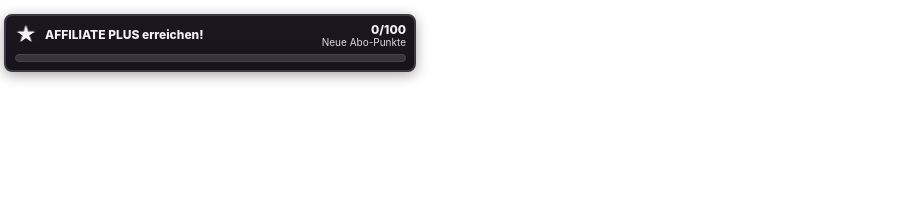
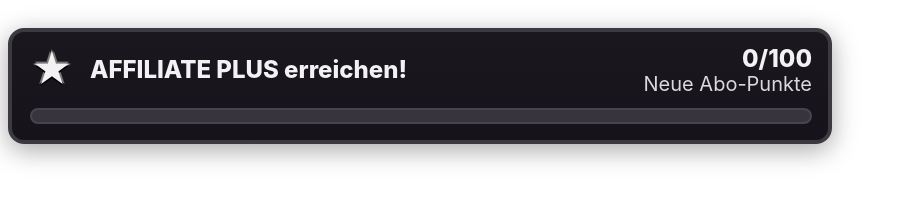
Before and after one commit to LosPoppos/affiliate-plus-tracker, a website: page public/overlay.html in a window 1280 px wide. Shown: the whole page, without its empty margins (0-908 px from the left). Drawn offline with Linux system fonts and the light colour scheme.

Commit message:
Update style.css

```diff
--- a/public/style.css
+++ b/public/style.css
@@ -59,8 +59,8 @@ input:focus{border-color:#6a3cac;box-shadow:0 0 0 3px rgba(145,71,255,.12)}
 .details summary{color:#cfc8d4;font-weight:800;cursor:pointer}
 
 /* OBS overlay */
-.overlay-page{width:420px;height:80px;min-height:80px;overflow:hidden;background:transparent}
-.overlay-page .widget{position:relative;margin:14px 4px 0 4px;width:calc(100% - 8px)}
+.overlay-page{width:840px;height:160px;min-height:160px;overflow:hidden;background:transparent}
+.overlay-page .widget{position:relative;margin:28px 8px 0 8px;width:calc(100% - 16px)}
 .widget{
   width:420px;height:58px;
   border:2px solid #3c3940;
@@ -90,6 +90,56 @@ input:focus{border-color:#6a3cac;box-shadow:0 0 0 3px rgba(145,71,255,.12)}
 .widget-bar{height:8px;border-radius:999px;background:#37343c;border:1px solid #48444d;overflow:hidden}
 .widget-fill{height:100%;width:0;border-radius:999px;background:#bdb9c2;transition:width .45s ease}
 
+/* 2x overlay render resolution overrides */
+.overlay-page .widget{
+  height:116px;
+  border:4px solid #3c3940;
+  border-radius:16px;
+  box-shadow:0 6px 26px rgba(0,0,0,.35);
+  padding:14px 16px 14px 18px;
+}
+.overlay-page .widget-top{
+  height:62px;
+  gap:20px;
+}
+.overlay-page .widget-title-wrap{
+  gap:16px;
+  padding-top:2px;
+}
+.overlay-page .widget-icon{
+  width:44px;
+  height:44px;
+  flex:0 0 44px;
+}
+.overlay-page .star-icon{
+  font-size:40px;
+  text-shadow:0 2px 0 #000,2px 0 0 #777,-2px 0 0 #777,0 -2px 0 #777;
+  line-height:44px;
+}
+.overlay-page .image-icon{
+  width:44px;
+  height:44px;
+}
+.overlay-page .widget-title{
+  font-size:24px;
+  line-height:36px;
+}
+.overlay-page .widget-value{
+  font-size:24px;
+  line-height:26px;
+}
+.overlay-page .widget-label{
+  font-size:20px;
+  line-height:24px;
+}
+.overlay-page .widget-bar{
+  height:16px;
+  border:2px solid #48444d;
+}
+.overlay-page .widget-fill{
+  height:100%;
+}
+
 /* tiny viewport */
 @media(max-width:650px){
   body:not(.overlay-page){padding:14px}
```
